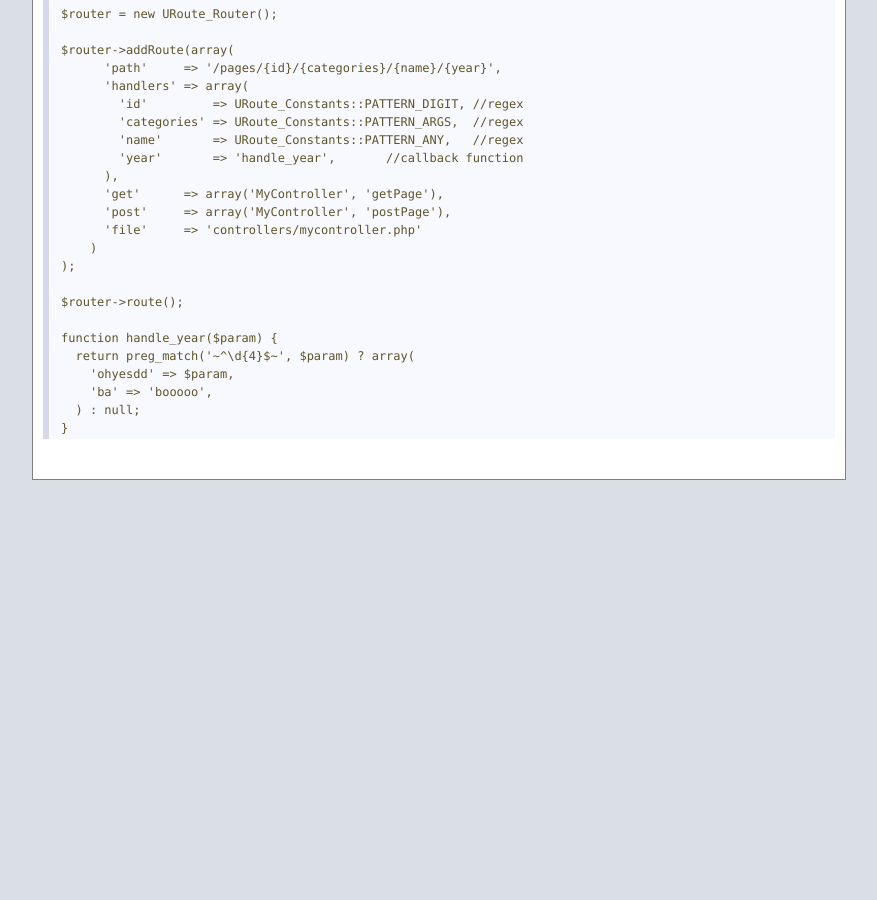
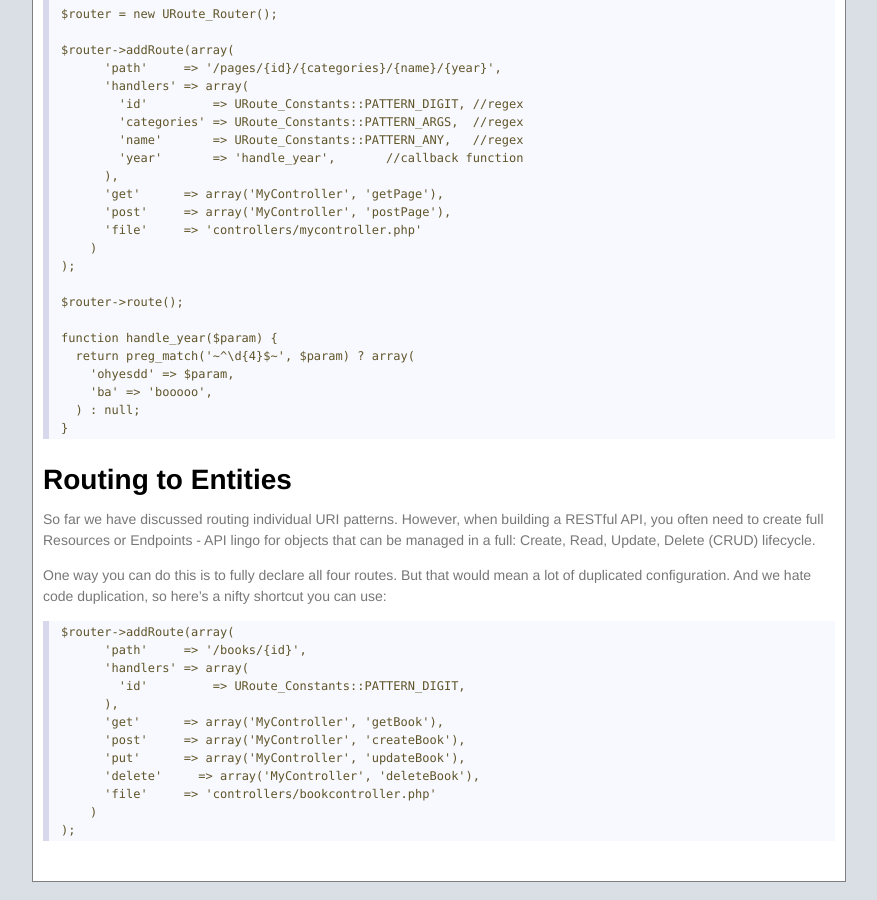
Before and after one commit to ioseb/URoute, a Jekyll site: the page built from index.md, in a window 1280 px wide and 900 px high, scrolled down 2275 px. Shown: the whole window, without its empty margins (289-1166 px from the left). Built offline with Jekyll 4.4.1, drawn with Linux system fonts in a browser that asks for light colours; nearby versions of some CDN libraries; Markdown is read by kramdown in place of the engine named in the settings; before the commit the page ends 2773 px from its top, so only the background shows below that.

Commit message:
added docs about shortcut syntax for defining routes for entities

```diff
--- a/index.md
+++ b/index.md
@@ -134,3 +134,24 @@ function handle_year($param) {
   ) : null;
 }
 </pre>
+
+# Routing to Entities
+
+So far we have discussed routing individual URI patterns. However, when building a RESTful API, you often need to create full Resources or Endpoints - API lingo for objects that can be managed in a full: Create, Read, Update, Delete (CRUD) lifecycle.
+
+One way you can do this is to fully declare all four routes. But that would mean a lot of duplicated configuration. And we hate code duplication, so here's a nifty shortcut you can use:
+
+<pre>
+$router->addRoute(array(
+      'path'     => '/books/{id}',
+      'handlers' => array(
+        'id'         => URoute_Constants::PATTERN_DIGIT,
+      ),
+      'get'      => array('MyController', 'getBook'),
+      'post'     => array('MyController', 'createBook'),
+      'put'      => array('MyController', 'updateBook'),
+      'delete'     => array('MyController', 'deleteBook'),
+      'file'     => 'controllers/bookcontroller.php'
+    )
+);
+</pre>
```
